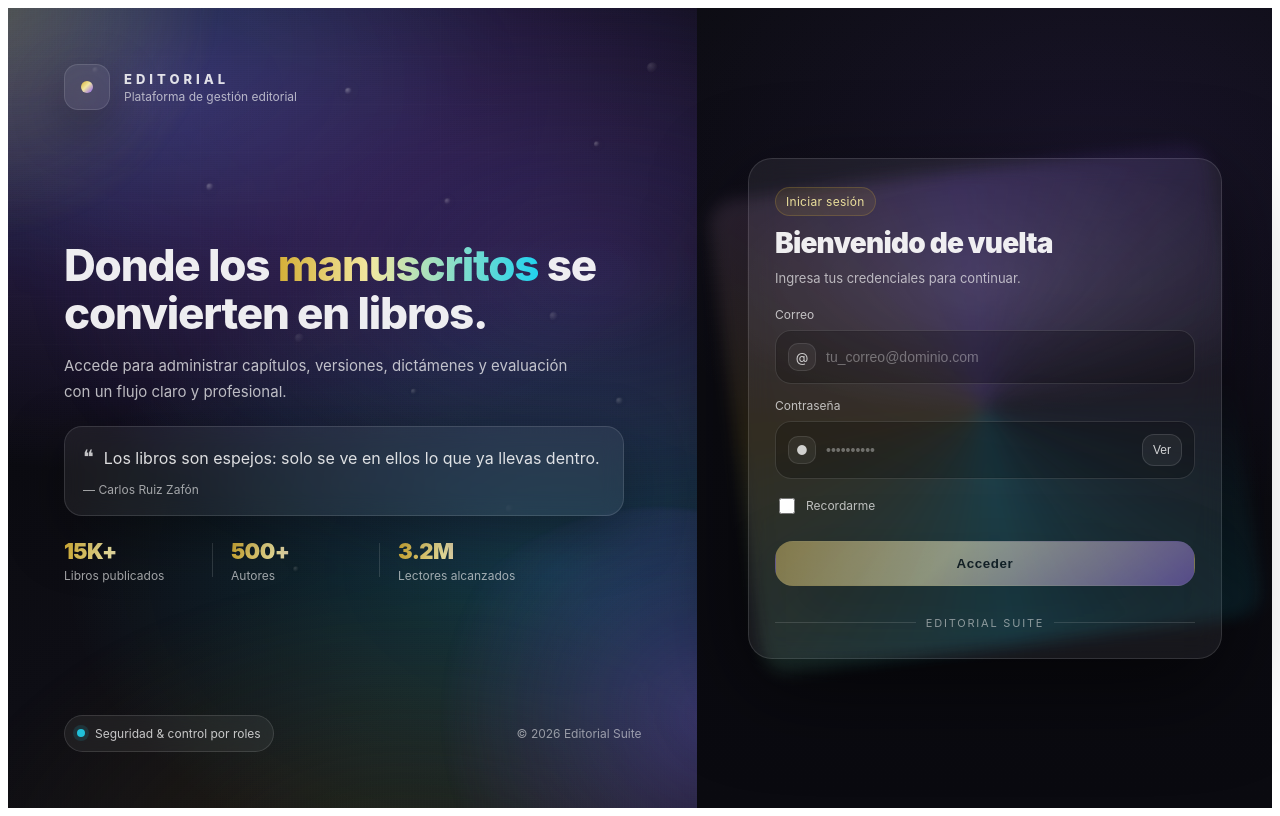
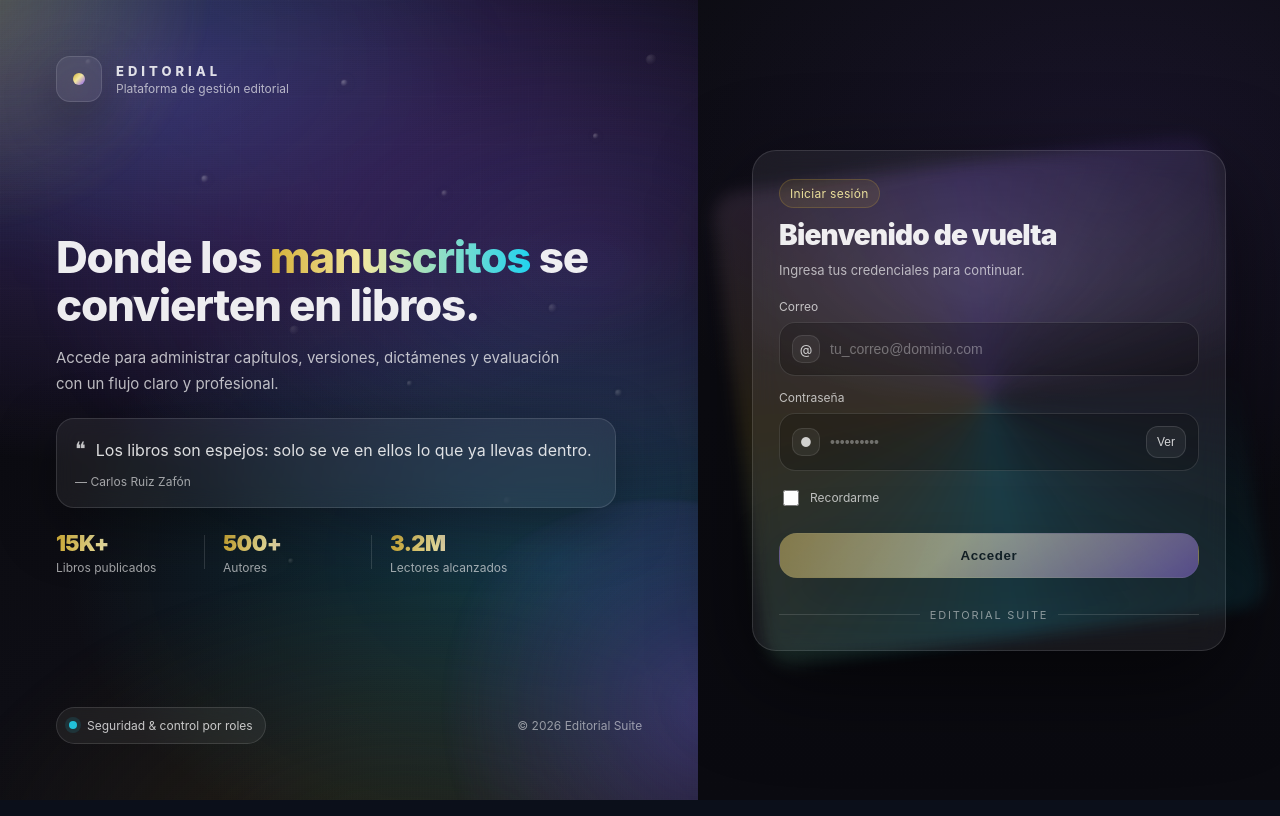
Before and after one commit to Luz1727/Frontend, a React (Vite) app: page /login in a window 1280 px wide. Built offline with nearby package versions, Linux system fonts and the light colour scheme.

Commit message:
agregando un css en Login.module.css

```diff
--- a/src/pages/Login.module.css
+++ b/src/pages/Login.module.css
@@ -818,3 +818,20 @@
     animation: none !important;
   }
 }
+html, body, #root {
+  margin: 0;
+  padding: 0;
+  height: 100%;
+  background: #0b0f1a; /* o el color oscuro que uses */
+}
+
+body {
+  overflow-x: hidden;
+}
+
+
+input:-webkit-autofill {
+  -webkit-box-shadow: 0 0 0 1000px #1a1f2e inset !important;
+  box-shadow: 0 0 0 1000px #1a1f2e inset !important;
+  -webkit-text-fill-color: #fff !important;
+}
```
